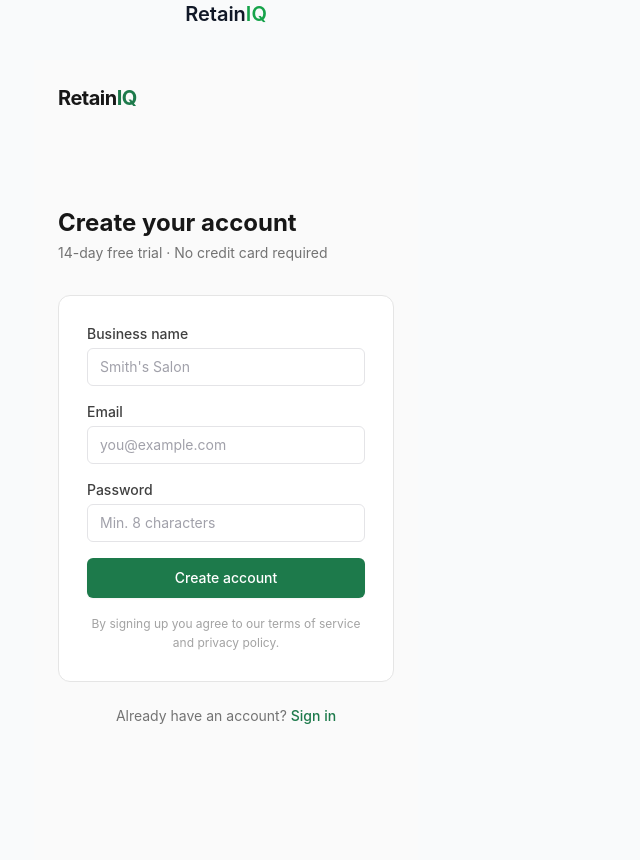
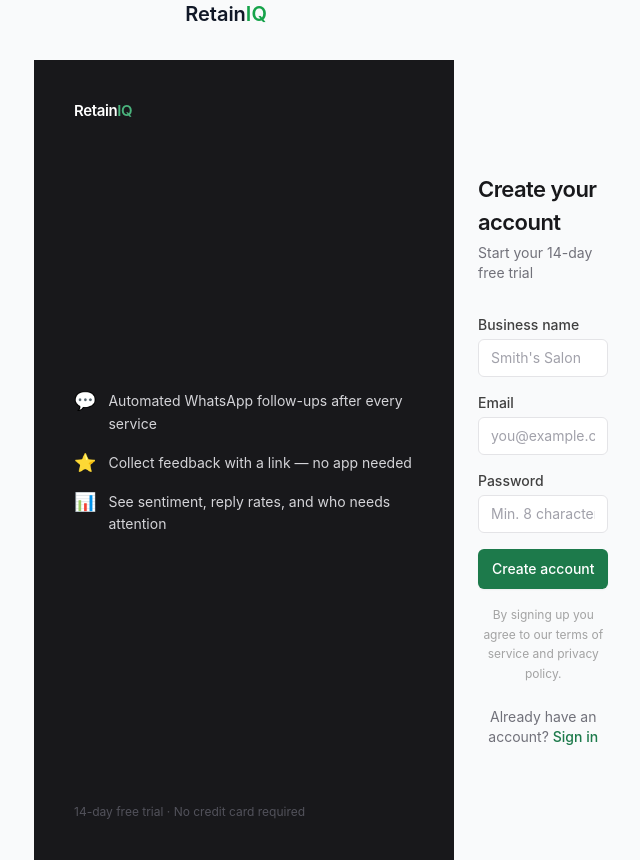
Before and after one commit to alexandresafernandes-png/RetainIQ, a Next.js app in the folder Verce/retain-iq/: page /register in a window 1280 px wide. Shown: the whole page, without its empty margins (414-1054 px from the left). Built offline with nearby package versions, Linux system fonts and the light colour scheme.

Commit message:
Update page.tsx

```diff
--- a/Verce/retain-iq/src/app/(auth)/register/page.tsx
+++ b/Verce/retain-iq/src/app/(auth)/register/page.tsx
@@ -6,36 +6,55 @@
 
 export default function RegisterPage() {
   return (
-    <div className="min-h-screen bg-neutral-50 flex flex-col">
-      <div className="p-6">
-        <Link href="/" className="font-bold text-xl tracking-tight text-neutral-900">
+    <div className="min-h-screen flex" style={{ background: "var(--bg)" }}>
+      {/* Left panel */}
+      <div className="hidden lg:flex w-[420px] shrink-0 flex-col justify-between p-10 bg-zinc-900">
+        <Link href="/" className="text-[15px] font-semibold tracking-tight text-white">
+          Retain<span className="text-brand-400">IQ</span>
+        </Link>
+        <div className="space-y-4">
+          {[
+            { icon: "💬", text: "Automated WhatsApp follow-ups after every service" },
+            { icon: "⭐", text: "Collect feedback with a link — no app needed" },
+            { icon: "📊", text: "See sentiment, reply rates, and who needs attention" },
+          ].map(({ icon, text }) => (
+            <div key={text} className="flex items-start gap-3">
+              <span className="text-lg leading-none mt-0.5">{icon}</span>
+              <p className="text-zinc-300 text-sm leading-relaxed">{text}</p>
+            </div>
+          ))}
+        </div>
+        <p className="text-xs text-zinc-600">14-day free trial · No credit card required</p>
+      </div>
+
+      {/* Right panel */}
+      <div className="flex-1 flex flex-col">
+        <div className="flex items-center justify-between p-6 lg:hidden">
+          <Link href="/" className="text-[15px] font-semibold tracking-tight text-zinc-900">
             Retain<span className="text-brand-600">IQ</span>
           </Link>
         </div>
 
-      <div className="flex-1 flex items-center justify-center px-6 pb-16">
-        <div className="w-full max-w-sm">
+        <div className="flex-1 flex items-center justify-center px-6 py-12">
+          <div className="w-full max-w-[360px]">
             <div className="mb-8">
-            <h1 className="text-2xl font-bold text-neutral-900 mb-1">
+              <h1 className="text-[22px] font-semibold text-zinc-900 tracking-tight mb-1">
                 Create your account
               </h1>
-            <p className="text-sm text-neutral-500">
-              14-day free trial · No credit card required
-            </p>
+              <p className="text-sm text-zinc-500">Start your 14-day free trial</p>
             </div>
 
-          <div className="bg-white border border-neutral-200 rounded-xl p-7">
             <RegisterForm />
-          </div>
 
-          <p className="text-center text-sm text-neutral-500 mt-6">
+            <p className="text-center text-sm text-zinc-500 mt-6">
               Already have an account?{" "}
-            <Link href="/login" className="text-brand-600 font-medium hover:underline">
+              <Link href="/login" className="text-brand-600 font-medium hover:text-brand-700 transition-colors">
                 Sign in
               </Link>
             </p>
           </div>
         </div>
       </div>
+    </div>
   );
 }
```
Lines whose indentation alone changed are shown as unchanged.
